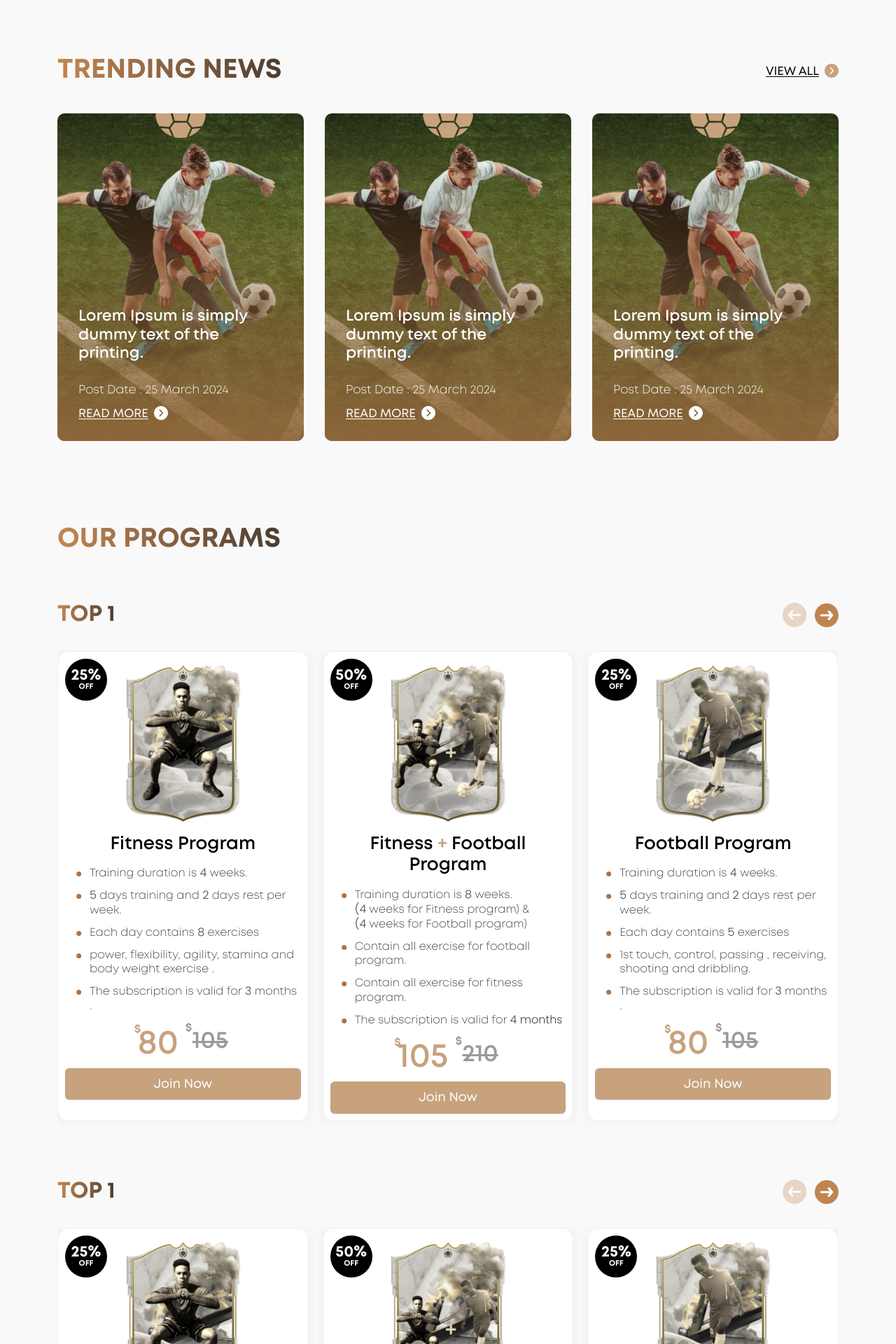
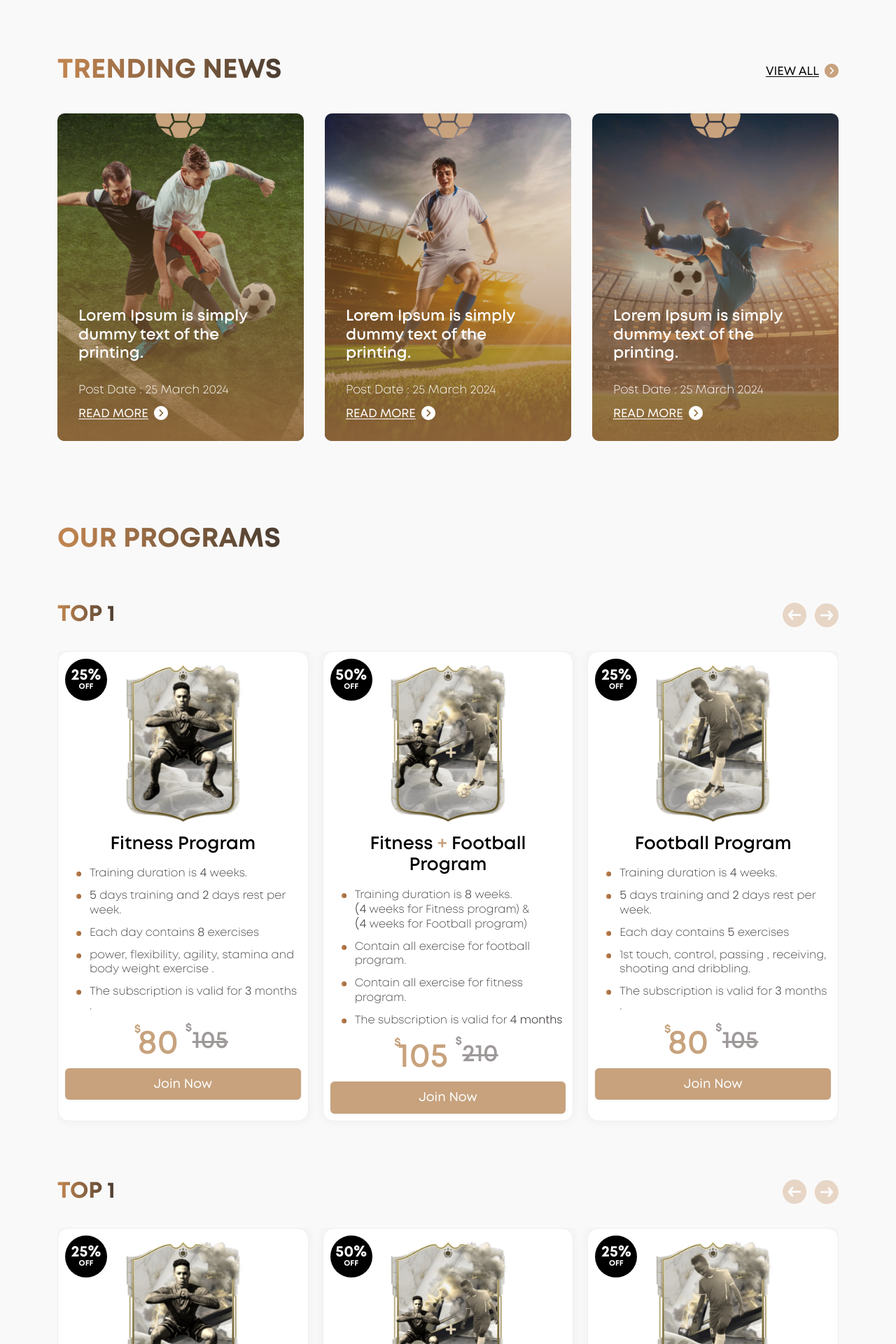
Before and after one commit to jishnulalintersmart/The_top_player_frontend, a Next.js app: page /1 in a window 1280 px wide. Shown: the part 1872-3792 px from the top of the page at 70% size. Built offline with nearby package versions, Linux system fonts and the light colour scheme; a web font is replaced by a local one.

Commit message:
home page  change

```diff
--- a/components/Home/News.js
+++ b/components/Home/News.js
@@ -172,7 +172,7 @@ const News = ({ styles, Lang }) => {
               </div>
               <div className={styles.imgWrap}>
                 <Image
-                  src={"/images/news-1.jpg"}
+                  src={"/images/news-2.jpg"}
                   alt="news"
                   layout="fill"
                   objectFit="cover"
@@ -280,7 +280,7 @@ const News = ({ styles, Lang }) => {
               </div>
               <div className={styles.imgWrap}>
                 <Image
-                  src={"/images/news-1.jpg"}
+                  src={"/images/news-3.jpg"}
                   alt="news"
                   layout="fill"
                   objectFit="cover"
--- a/components/Home/Program.js
+++ b/components/Home/Program.js
@@ -51,8 +51,10 @@ const Program = ({ styles, Lang }) => {
               <h3 className={styles.small_title}>{t("programs.top")}</h3>
             </div>
             <div className={styles.rgtSd}>
-              <div className={styles.cSlideNav}>
-                <button className={styles.prev}>
+              <div className={styles.cSlideNav} style={{
+                    direction: Lang === "ar" ? "row-reverse" : "row",
+                  }}>
+                <button className={styles.prev} id={"programSlide1_prev"}>
                   <Image
                     src={"/images/icon-rgtArrow.svg"}
                     alt="rgtArrow"
@@ -60,7 +62,7 @@ const Program = ({ styles, Lang }) => {
                     objectFit="contain"
                   />
                 </button>
-                <button className={styles.next}>
+                <button className={styles.next} id={"programSlide1_next"}>
                   <Image
                     src={"/images/icon-rgtArrow.svg"}
                     alt="rgtArrow"
@@ -81,9 +83,11 @@ const Program = ({ styles, Lang }) => {
               slidesPerView={1}
               modules={[Pagination, Navigation]}
               pagination={pagination}
-              navigation
+              navigation={{
+                nextEl: "#programSlide1_next",
+                prevEl: "#programSlide1_prev"
+              }}
               initialSlide={1}
-              // direction={}
               breakpoints={{
                 320: {
                   slidesPerView: 1,
@@ -91,11 +95,11 @@ const Program = ({ styles, Lang }) => {
                 },
                 480: {
                   slidesPerView: 1,
-                  spaceBetween: 20,
+                  spaceBetween: 10,
                 },
                 640: {
                   slidesPerView: 2,
-                  spaceBetween: 25,
+                  spaceBetween: 15,
                 },
                 992: {
                   slidesPerView: 3,
@@ -418,8 +422,10 @@ const Program = ({ styles, Lang }) => {
               <h3 className={styles.small_title}>{t("programs.top")}</h3>
             </div>
             <div className={styles.rgtSd}>
-              <div className={styles.cSlideNav}>
-                <button className={styles.prev}>
+              <div className={styles.cSlideNav} style={{
+                    direction: Lang === "ar" ? "row-reverse" : "row",
+                  }}>
+                <button className={styles.prev} id={"programSlide2_prev"}>
                   <Image
                     src={"/images/icon-rgtArrow.svg"}
                     alt="rgtArrow"
@@ -427,7 +433,7 @@ const Program = ({ styles, Lang }) => {
                     objectFit="contain"
                   />
                 </button>
-                <button className={styles.next}>
+                <button className={styles.next} id={"programSlide2_next"}>
                   <Image
                     src={"/images/icon-rgtArrow.svg"}
                     alt="rgtArrow"
@@ -448,9 +454,11 @@ const Program = ({ styles, Lang }) => {
               slidesPerView={1}
               modules={[Pagination, Navigation]}
               pagination={pagination}
-              navigation
+              navigation={{
+                nextEl: "#programSlide2_next",
+                prevEl: "#programSlide2_prev"
+              }}
               initialSlide={1}
-              // direction={}
               breakpoints={{
                 320: {
                   slidesPerView: 1,
@@ -458,7 +466,11 @@ const Program = ({ styles, Lang }) => {
                 },
                 480: {
                   slidesPerView: 1,
-                  spaceBetween: 20,
+                  spaceBetween: 10,
+                },
+                640: {
+                  slidesPerView: 2,
+                  spaceBetween: 15,
                 },
                 992: {
                   slidesPerView: 3,
--- a/styles/Navbar.module.css
+++ b/styles/Navbar.module.css
@@ -508,6 +508,10 @@
   text-transform: capitalize;
 }
 
+.side_menu a:hover{
+  color: var(--main_color);
+}
+
 .Links_side .close_side {
   background-color: transparent;
   border: none;
@@ -605,7 +609,7 @@
   /* font-family: 'Readex Pro', sans-serif !important; */
   font-family: "GE Dinar One Medium", sans-serif !important;
 }
-@media (max-width: 991.98px) {
+@media (max-width: 1199.98px) {
   .ar_lang {
     margin-right: 10px;
     padding-left: 5px;
--- a/styles/globals.css
+++ b/styles/globals.css
@@ -138,6 +138,10 @@ a {
 .Arabic_lang p,
 .Arabic_lang a {
   font-family: "GE Dinar One Medium", sans-serif;
+}
+
+.swiper-button-disabled {
+  opacity: 0.3;
 }
 
 .overHeight {
```
Also changed, not shown: styles/Home.module.css (+69 -17 lines), public/images/news-2.jpg (added), public/images/news-3.jpg (added).
